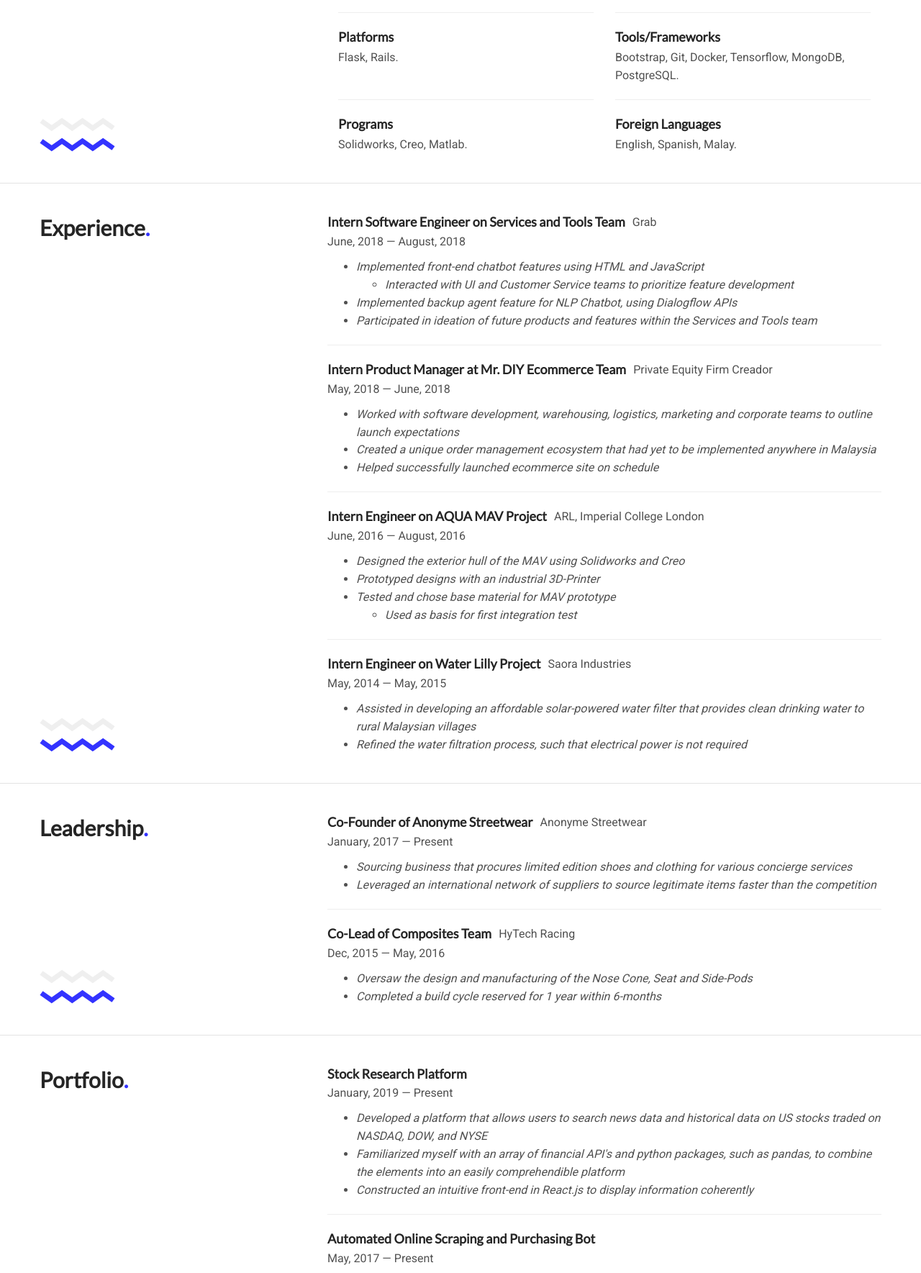
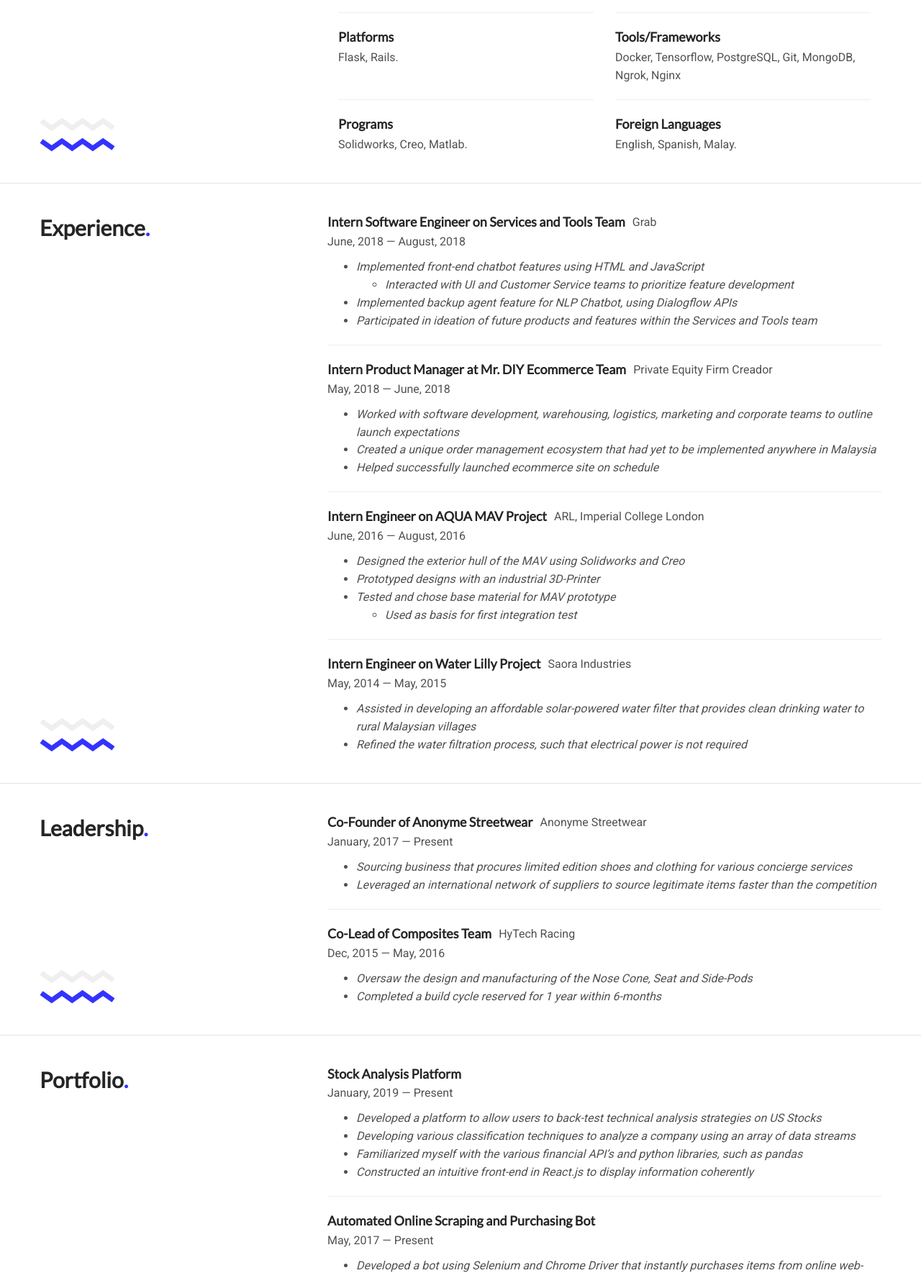
Before and after one commit to rahulbrahmal/rahulbrahmal.github.io, a website with bundled scripts: page index.html in a window 1280 px wide. Shown: the part 722-2491 px from the top of the page at 72% size. Built offline with nearby package versions, Linux system fonts and the light colour scheme.

Commit message:
Updates Information.

```diff
--- a/index.html
+++ b/index.html
@@ -26,7 +26,7 @@
                         <li><a href="#skills">Skills</a></li>
                         <li><a href="#experience">Experience</a></li>
                         <li><a href="#leadership">Leadership</a></li>
-                        <li><a href="#portfolio">Portfolio</a></li>
+                        <li><a href="#portfolio">Projects</a></li>
                         <li><a href="#contact">Contact me</a></li>
                     </ul>
                 </div>
@@ -51,7 +51,7 @@
             <li><a href="#skills">Skills</a></li>
             <li><a href="#experience">Experience</a></li>
             <li><a href="#leadership">Leadership</a></li>
-            <li><a href="#portfolio">Portfolio</a></li>
+            <li><a href="#portfolio">Projects</a></li>
             <li><a href="#contact">Contact me</a></li>
         </ul>
     </div>
@@ -187,7 +187,7 @@
                         <div class="advantages-box">
                             <h4>Tools/Frameworks</h4>
                             <div class="opacity-box">
-                                <p>Bootstrap, Git, Docker, Tensorflow, MongoDB, PostgreSQL.</p>
+                                <p> Docker, Tensorflow, PostgreSQL, Git, MongoDB, Ngrok, Nginx </p>
                             </div>
                         </div>
                     </div>
@@ -458,17 +458,20 @@
                     <div class="col-md-12">
                         <div class="about-row">
                             <h4 class="about-tittle">
-                                Stock Research Platform
+                                Stock Analysis Platform
                             </h4>
                             <p class="about-info"> &nbsp; </p>
                             <p>January, 2019 — Present</p>
                             <div class="opacity-box">
                                 <ul>
                                     <li>
-                                        Developed a platform that allows users to search news data and historical data on US stocks traded on NASDAQ, DOW, and NYSE
+                                        Developed a platform to allow users to back-test technical analysis strategies on US Stocks
                                     </li>
                                     <li>
-                                        Familiarized myself with an array of financial API's and python packages, such as pandas, to combine the elements into an easily comprehendible platform
+                                        Developing various classification techniques to analyze a company using an array of data streams
+                                    </li>
+                                    <li>
+                                    	Familiarized myself with the various financial API’s and python libraries, such as pandas
                                     </li>
                                     <li>
                                         Constructed an intuitive front-end in React.js to display information coherently
```
